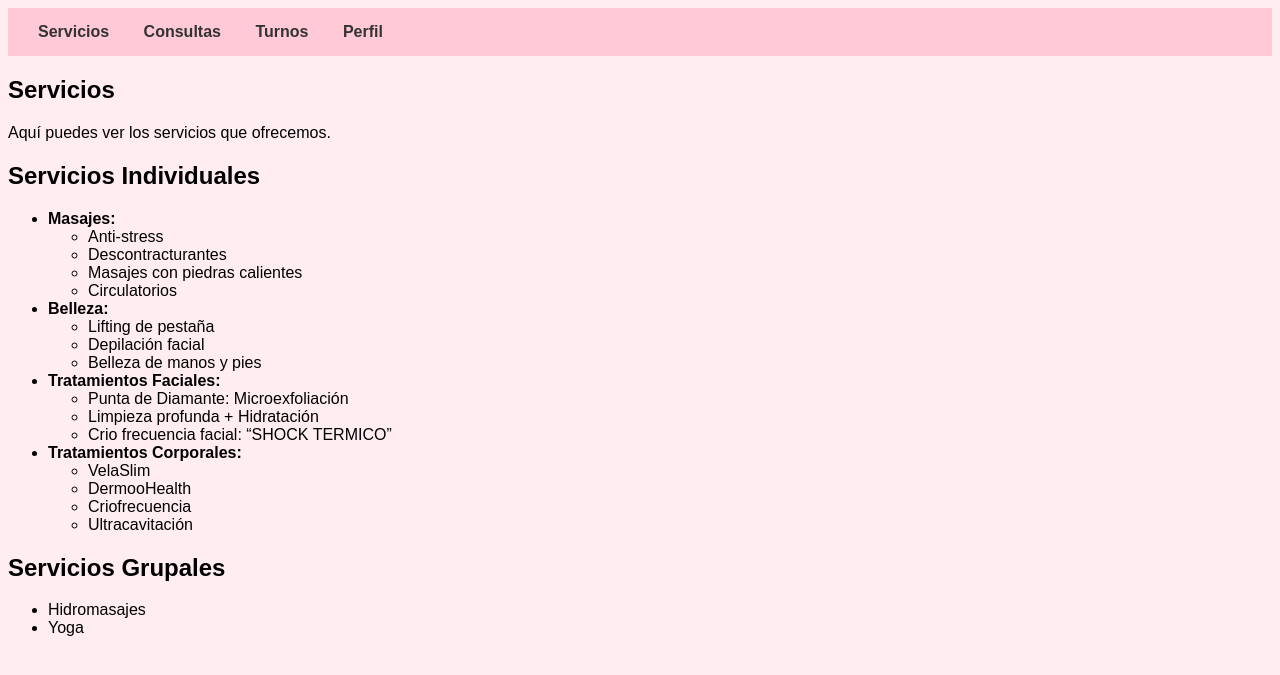
After one commit to martinvernazza42/SpaWeb, a Django app: page /servicios/ in a window 1280 px wide. The commit adds this page. Shown: the top 675 px of the page. Run offline with Django 5.2, Linux system fonts and the light colour scheme; parts of the project's set-up code (start-up, migrations or seed data) failed here and were passed over.

Commit message:
Subida del proyecto del spa funcionando

```diff
--- a/spa/apps/post/admin.py
+++ b/spa/apps/post/admin.py
@@ -1,5 +1,7 @@
 from django.contrib import admin
-from .models import Categoria, Posts, User, Comentario
+from spa.models import Categoria, Posts, User, Comentario
+
+
 
 
 # Register your models here.
--- a/spa/spa/configuraciones/settings.py
+++ b/spa/spa/configuraciones/settings.py
@@ -37,7 +37,7 @@ INSTALLED_APPS = [
     'django.contrib.sessions',
     'django.contrib.messages',
     'django.contrib.staticfiles',
-
+    'spa',
     'apps.post',
 ]
 
--- a/spa/spa/urls.py
+++ b/spa/spa/urls.py
@@ -1,24 +1,11 @@
-"""
-URL configuration for spa project.
-
-The `urlpatterns` list routes URLs to views. For more information please see:
-    https://docs.djangoproject.com/en/5.2/topics/http/urls/
-Examples:
-Function views
-    1. Add an import:  from my_app import views
-    2. Add a URL to urlpatterns:  path('', views.home, name='home')
-Class-based views
-    1. Add an import:  from other_app.views import Home
-    2. Add a URL to urlpatterns:  path('', Home.as_view(), name='home')
-Including another URLconf
-    1. Import the include() function: from django.urls import include, path
-    2. Add a URL to urlpatterns:  path('blog/', include('blog.urls'))
-"""
-from django.contrib import admin
+# spa/urls.py
 from django.urls import path
-from .views import index
+from . import views
 
 urlpatterns = [
-    path('admin/', admin.site.urls),
-    path('', index, name='index'),
+    path('', views.index, name='index'),
+    path('servicios/', views.servicios, name='servicios'),
+    path('consultas/', views.consultas, name='consultas'),
+    path('turnos/', views.turnos, name='turnos'),
+    path('perfil/', views.perfil, name='perfil'),
 ]
--- a/spa/spa/views.py
+++ b/spa/spa/views.py
@@ -1,4 +1,17 @@
+# spa/views.py
 from django.shortcuts import render
 
 def index(request):
     return render(request, 'index.html')
+
+def servicios(request):
+    return render(request, 'servicios.html')
+
+def consultas(request):
+    return render(request, 'consultas.html')
+
+def turnos(request):
+    return render(request, 'turnos.html')
+
+def perfil(request):
+    return render(request, 'perfil.html')
--- a/spa/templates/base.html
+++ b/spa/templates/base.html
@@ -1,71 +1,35 @@
-{% load static %}
-<!doctype html>
-<html lang="es-ar">
+<!-- templates/base.html -->
+<!DOCTYPE html>
+<html lang="es">
 <head>
-        <title> {% block title %}Pagina de Inicio!{% endblock title %}</title>
-        <!-- Required meta tags -->
-        <meta charset="utf-8" />
-        <meta
-            name="viewport"
-            content="width=device-width, initial-scale=1, shrink-to-fit=no"
-        />
-
-        <!-- Bootstrap CSS v5.2.1 -->
-        <link
-            href="https://cdn.jsdelivr.net/npm/bootstrap@5.3.2/dist/css/bootstrap.min.css"
-            rel="stylesheet"
-            integrity="sha384-T3c6CoIi6uLrA9TneNEoa7RxnatzjcDSCmG1MXxSR1GAsXEV/Dwwykc2MPK8M2HN"
-            crossorigin="anonymous"
-        />
+    <meta charset="UTF-8">
+    <title>Spa Bienestar</title>
+    <style>
+        body {
+            background-color: #FFEDF1;
+            font-family: Arial, sans-serif;
+        }
+        nav {
+            background-color: #FFCAD6;
+            padding: 15px;
+        }
+        nav a {
+            margin: 0 15px;
+            text-decoration: none;
+            color: #333;
+            font-weight: bold;
+        }
+    </style>
 </head>
-
 <body>
-        <header>
-            {% load static %}
-            <img src="{% static 'logo.jpg' %}" alt="Mi imagen">
-
-            <nav class="nav nav-pills flex-column flex-sm-row">
-                <a class="flex-sm-fill text-sm-center nav-link active" href="#">Active</a>
-                <a class="flex-sm-fill text-sm-center nav-link" href="#">Longer nav link</a>
-                <a class="flex-sm-fill text-sm-center nav-link" href="#">Link</a>
-                <a class="flex-sm-fill text-sm-center nav-link disabled" href="#" tabindex="-1" aria-disabled="true">Disabled</a>
+    <nav>
+        <a href="{% url 'servicios' %}">Servicios</a>
+        <a href="{% url 'consultas' %}">Consultas</a>
+        <a href="{% url 'turnos' %}">Turnos</a>
+        <a href="{% url 'perfil' %}">Perfil</a>
     </nav>
 
-            {% block contenido %}
+    {% block content %}
     {% endblock %}
-            <footer id="sticky-footer" class="flex-shrink-0 py-4 bg-dark text-white-50">
-                <div class="container text-center">
-                  <small>Copyright &copy; Your Website</small>
-                </div>
-          </footer>
-
-          <!-- Bootstrap JavaScript Libraries -->
-<script src="https://cdn.jsdelivr.net/npm/@popperjs/core@2.11.6/dist/umd/popper.min.js"
-integrity="sha384-oBqDVmMz4fnFO9gybBogGzE2WvYwW0kU6kk5aL9gA8aRRSItL+4eI8yxkW2kL04e"
-crossorigin="anonymous"></script>
-
-<script src="https://cdn.jsdelivr.net/npm/bootstrap@5.2.1/dist/js/bootstrap.min.js"
-integrity="sha384-X2mPUkobPS6FvrVtOjqe4Teqvle5O9GTv1iAdmjWq3zlvV2I/6JZkD1jLZV7XW3yU"
-crossorigin="anonymous"></script>
-
-
-            <!-- place navbar here -->
-        </header>
-        <main></main>
-        <footer>
-            <!-- place footer here -->
-        </footer>
-        <!-- Bootstrap JavaScript Libraries -->
-        <script
-            src="https://cdn.jsdelivr.net/npm/@popperjs/core@2.11.8/dist/umd/popper.min.js"
-            integrity="sha384-I7E8VVD/ismYTF4hNIPjVp/Zjvgyol6VFvRkX/vR+Vc4jQkC+hVqc2pM8ODewa9r"
-            crossorigin="anonymous"
-        ></script>
-
-        <script
-            src="https://cdn.jsdelivr.net/npm/bootstrap@5.3.2/dist/js/bootstrap.min.js"
-            integrity="sha384-BBtl+eGJRgqQAUMxJ7pMwbEyER4l1g+O15P+16Ep7Q9Q+zqX6gSbd85u4mG4QzX+"
-            crossorigin="anonymous"
-        ></script>
 </body>
 </html>
--- /dev/null
+++ b/spa/templates/servicios.html
@@ -0,0 +1,46 @@
+{% extends 'base.html' %}
+
+{% block content %}
+<h2>Servicios</h2>
+<p>Aquí puedes ver los servicios que ofrecemos.</p>
+<h2>Servicios Individuales</h2>
+<ul>
+  <li><strong>Masajes:</strong>
+    <ul>
+      <li>Anti-stress</li>
+      <li>Descontracturantes</li>
+      <li>Masajes con piedras calientes</li>
+      <li>Circulatorios</li>
+    </ul>
+  </li>
+  <li><strong>Belleza:</strong>
+    <ul>
+      <li>Lifting de pestaña</li>
+      <li>Depilación facial</li>
+      <li>Belleza de manos y pies</li>
+    </ul>
+  </li>
+  <li><strong>Tratamientos Faciales:</strong>
+    <ul>
+      <li>Punta de Diamante: Microexfoliación</li>
+      <li>Limpieza profunda + Hidratación</li>
+      <li>Crio frecuencia facial: “SHOCK TERMICO”</li>
+    </ul>
+  </li>
+  <li><strong>Tratamientos Corporales:</strong>
+    <ul>
+      <li>VelaSlim</li>
+      <li>DermooHealth</li>
+      <li>Criofrecuencia</li>
+      <li>Ultracavitación</li>
+    </ul>
+  </li>
+</ul>
+
+<h2>Servicios Grupales</h2>
+<ul>
+  <li>Hidromasajes</li>
+  <li>Yoga</li>
+</ul>
+
+{% endblock %}
--- /dev/null
+++ b/spa/templates/turno_exito.html
@@ -0,0 +1,6 @@
+{% extends 'base.html' %}
+
+{% block content %}
+  <h2>¡Turno reservado con éxito!</h2>
+  <p>Gracias {{ cliente.nombre }}. Tu turno para <strong>{{ turno.servicio }}</strong> es el <strong>{{ turno.fecha }}</strong> a las <strong>{{ turno.hora }}</strong>.</p>
+{% endblock %}
```
Also changed, not shown: spa/spa/forms.py (added, +13 -0 lines), spa/spa/models.py (renamed from spa/apps/post/models.py, +35 -1 lines), spa/templates/consultas.html (added, +7 -0 lines), spa/templates/index.html (+6 -44 lines), spa/templates/perfil.html (added, +7 -0 lines), spa/templates/seleccionar_turno.html (added, +17 -0 lines), spa/templates/solicitud_servicios.html (added, +13 -0 lines), spa/templates/turnos.html (added, +7 -0 lines), spa/apps/post/migrations/0003_remove_posts_categoria_remove_comentario_posts_and_more.py (added). Lines whose indentation alone changed are shown as unchanged.
